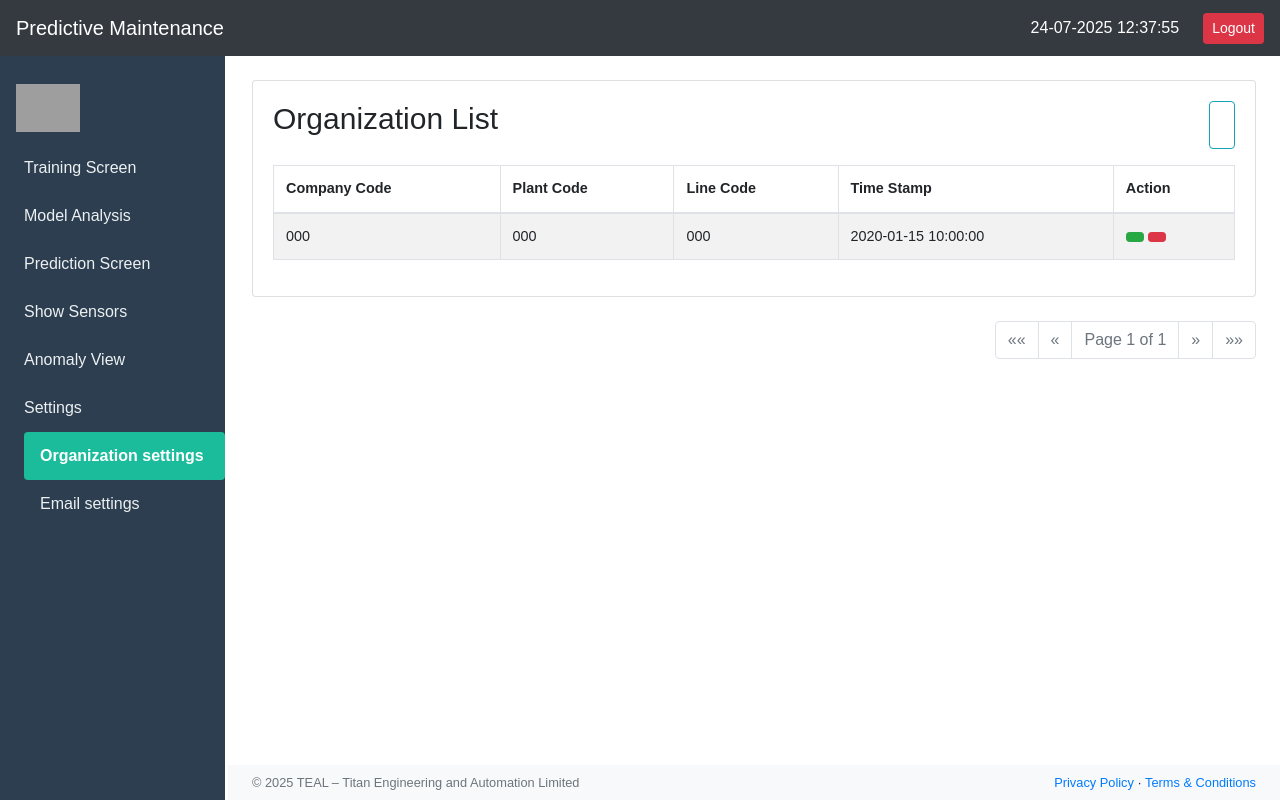
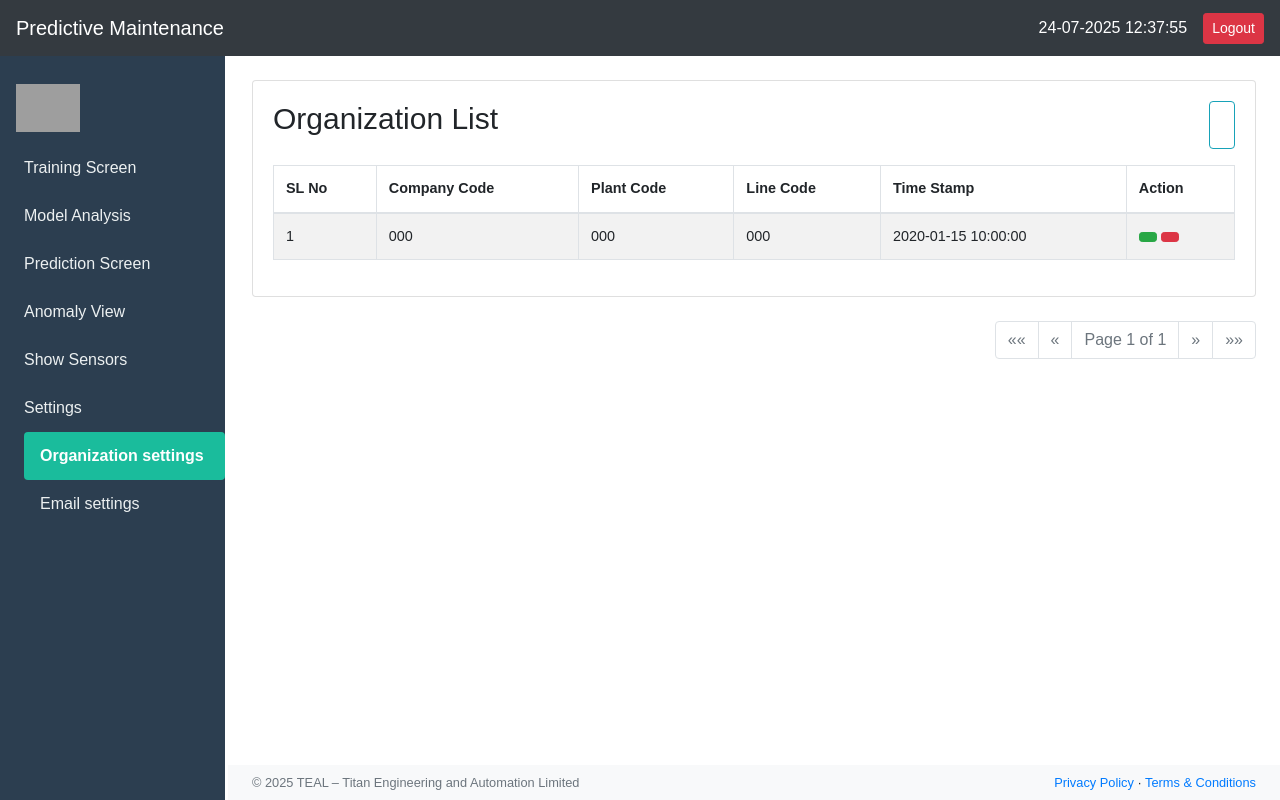
Before and after one commit to Teal-COE/PredictiveMaint, a Django app: page /predictive/organization_list/ in a window 1280 px wide. Run offline with Django 5.2, Linux system fonts and the light colour scheme; tables that the repository leaves empty hold one stand-in row (values such as "Sample post"); some libraries are stand-ins or nearby versions; grey boxes are pictures that could not be loaded.

Commit message:
file modification

```diff
--- a/Microservices_final/AIM_datalogger_config.json
+++ b/Microservices_final/AIM_datalogger_config.json
@@ -1 +1 @@
-{"server_ip": "127.0.0.1:9001", "username": "admin", "password": "Admin@123"}
+{"server_ip": "127.0.0.1:8000","username": "admin", "password": "Admin@123"}
--- a/Microservices_final/AIM_datalogger_mk4.py
+++ b/Microservices_final/AIM_datalogger_mk4.py
@@ -2,7 +2,6 @@
 '''
 Diffrence in mk3 and mk4 version : added exception handling
 '''
-
 import time
 import threading
 import datetime
@@ -22,11 +21,12 @@ import inspect
 #troubleshooting - yellow
 
 warnings.filterwarnings("ignore")
+
 init(autoreset=True)
 
 login_creds = {"username": "admin", "password": "Admin@123"}
 
-server_ip = "127.0.0.1:9001"
+server_ip = "127.0.0.1:8000"
 
 generate_token_url = f"http://{server_ip}/predictive/token/"
 
@@ -35,7 +35,6 @@ get_plc_nos = f"http://{server_ip}/predictive/datalog_sensor/"
 error_log_url = f"http://{server_ip}/predictive/error_log/"
 
 data_log_url = f"http://{server_ip}/predictive/datalog/"
-
 
 
 globals()['res_json'] = {}
--- a/Microservices_final/schedule_jobs.py
+++ b/Microservices_final/schedule_jobs.py
@@ -11,7 +11,8 @@ import datetime
 import mailbody_anomaly
 
 config = {'60'}
-server_ip = "127.0.0.1:9001"
+server_ip = "127.0.0.1:8000"  # Default server IP
+# Load server IP from config file if it exists
 config_file = 'D:\TEAL\PM20250714\PredictiveMaint\Microservices_final\AIM_datalogger_config.json'
 
 if os.path.exists(config_file):
@@ -23,6 +24,7 @@ def hourly_prediciton_trigger():
 
 def exception_job():
     res = requests.post(f"http://{server_ip}/predictive/exception_job/")
+
     print(f"[{datetime.datetime.now()}] {res.json}")
 
 schedule.every(10).minutes.do(mailbody_anomaly.analyse_anomaly)
--- a/templates/organizationsetting/organization_list.html
+++ b/templates/organizationsetting/organization_list.html
@@ -22,22 +22,22 @@
 
     <!-- Table -->
     <div class="table-responsive">
+
         <table class="table table-striped table-bordered table-hover" style="table-layout: auto; width: 100%; font-size: 0.9em;">
             <thead>
                 <tr>
-
+                    <th scope="col">SL No</th>
                     <th scope="col">Company Code</th>
                     <th scope="col">Plant Code</th>
                     <th scope="col">Line Code</th>
                     <th scope="col">Time Stamp</th>
-
                     <th scope="col">Action</th>
                 </tr>
             </thead>
             <tbody>
                 {% for sensor in page_obj %}
                 <tr>
-
+                    <td>{{ forloop.counter }}</td>
                     <td>{{ sensor.company_code }}</td>
                     <td>{{ sensor.plant_code }}</td>
                     <td style="word-break: break-word;">{{ sensor.line_code }}</td>
--- a/templates/partials/navbar.html
+++ b/templates/partials/navbar.html
@@ -15,14 +15,36 @@
             <span><b>Line:</b> {{ request.session.selected_line }}</span>&nbsp;
         {% endif %}
         <span id="india-time" class="ml-3"></span>
+
     </div>
 
-    <div>
-        <a href="{% url 'login_screen' %}" class="btn btn-danger btn-sm ml-2">Logout</a>
-    </div>
+ <button class="btn btn-danger btn-sm" onclick="confirmLogout()">Logout</button>
+
+
 </nav>
 
+
 <script>
+
+function confirmLogout() {
+    Swal.fire({
+        title: 'Are you sure?',
+        text: "You will be logged out.",
+        icon: 'warning',
+        showCancelButton: true,
+        confirmButtonColor: '#d33',
+        cancelButtonColor: '#6c757d',
+        confirmButtonText: 'Yes, logout'
+    }).then((result) => {
+        if (result.isConfirmed) {
+            window.location.href = "{% url 'login_screen' %}";
+        }
+    });
+}
+</script>
+
+<script>
+// Function to update the time in India (IST)
 function updateIndiaTime() {
     const now = new Date();
     // Calculate IST (UTC+5:30)
--- a/templates/partials/sidebar.html
+++ b/templates/partials/sidebar.html
@@ -32,6 +32,17 @@
                         Prediction Screen
                     </a>
 
+                     <a class="nav-link {% if request.resolver_match.url_name == 'anomaly_view' %}active{% endif %}"
+                       href="{% url 'anomaly_view' %}" style="color: #ecf0f1;">
+                        <div class="sb-nav-link-icon" style="color: #ecf0f1;">
+                            <i class="fas fa-bell"></i> <!-- Changed icon to "users" -->
+                        </div>
+                        <span>Anomaly View  </span>
+                            {% if anomaly_count %}
+                                <div class="badge bg-white text-danger ml-2"> {{ anomaly_count }}</div>
+                            {% endif %}
+                    </a>
+
                     <a class="nav-link {% if request.resolver_match.url_name == 'sensor_list' %}active{% endif %}"
                        href="{% url 'sensor_list' %}" style="color: #ecf0f1;">
                         <div class="sb-nav-link-icon" style="color: #ecf0f1;">
@@ -42,16 +53,7 @@
                                 <div class="badge bg-white text-danger ml-2"> {{ sensor_count }}</div>
                             {% endif %}
                     </a>
-                    <a class="nav-link {% if request.resolver_match.url_name == 'anomaly_view' %}active{% endif %}"
-                       href="{% url 'anomaly_view' %}" style="color: #ecf0f1;">
-                        <div class="sb-nav-link-icon" style="color: #ecf0f1;">
-                            <i class="fas fa-bell"></i> <!-- Changed icon to "users" -->
-                        </div>
-                        <span>Anomaly View  </span>
-                            {% if anomaly_count %}
-                                <div class="badge bg-white text-danger ml-2"> {{ anomaly_count }}</div>
-                            {% endif %}
-                    </a>
+
                   <!-- SETTINGS COLLAPSE LINK -->
                   <a class="nav-link" href="#" id="settingsToggle" style="color: #ecf0f1;">
                   <div class="sb-nav-link-icon" style="color: #ecf0f1;">
```
Also changed, not shown: Microservices_final/mailbody_anomaly.py (+4 -3 lines).
